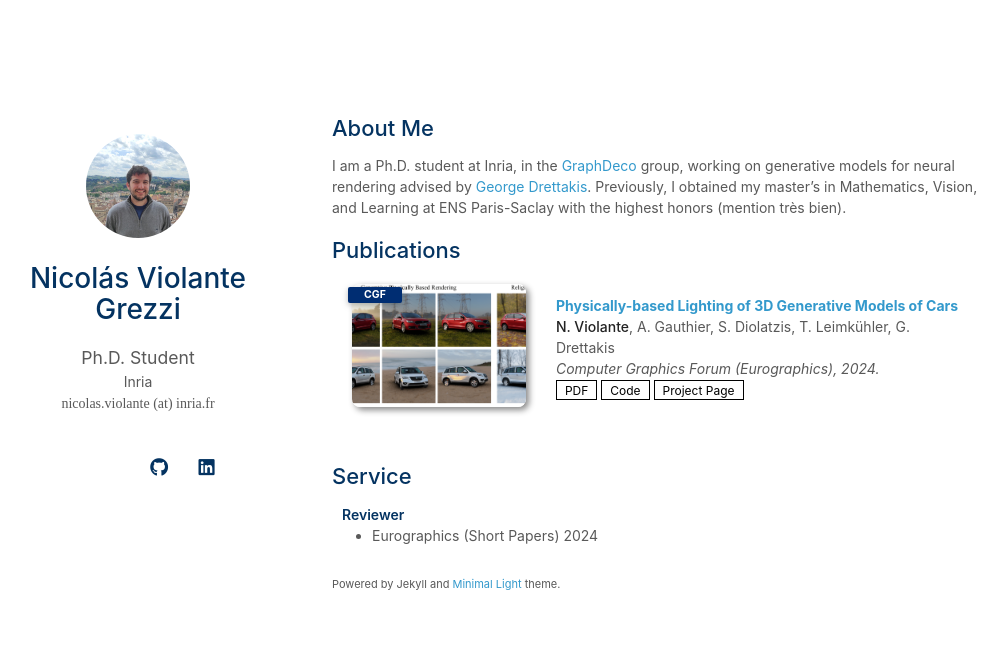
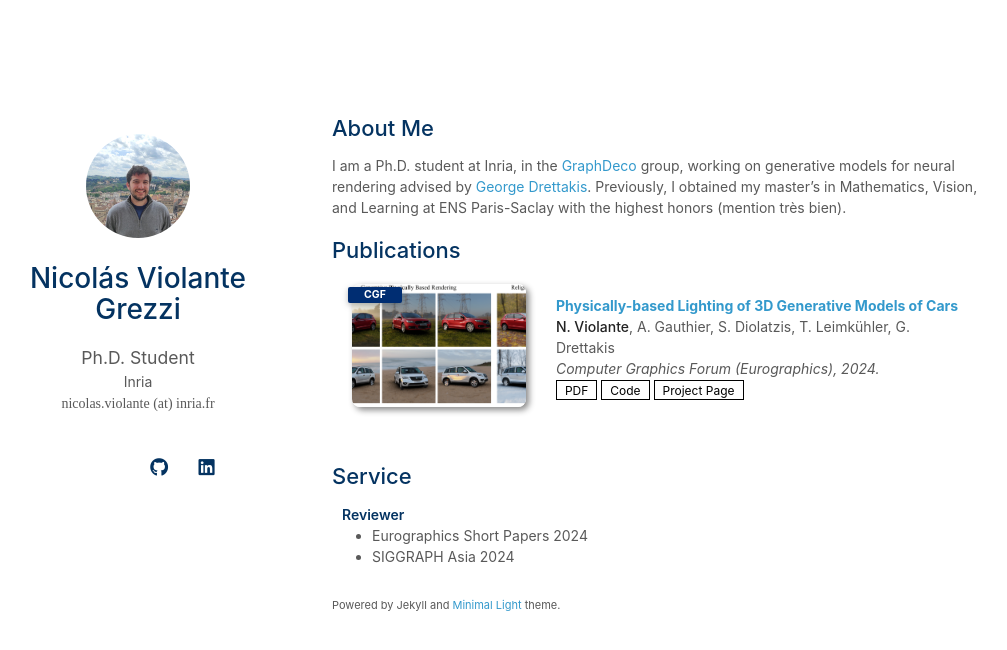
Before and after one commit to nviolante25/nviolante25.github.io, a Jekyll site: the page built from index.md, in a window 1280 px wide. Shown: the top 650 px of the page, without its empty margins (138-1145 px from the left). Built offline with Jekyll 4.4.1, drawn with Linux system fonts in a browser that asks for light colours; nearby versions of some CDN libraries; a style sheet for code colours, icons or effects is not loaded; our own code applies the rules of GitHub Pages for plain Markdown files.

Commit message:
[ADD] service update

```diff
--- a/_includes/services.md
+++ b/_includes/services.md
@@ -3,5 +3,6 @@
 <h4 style="margin:0 10px 0;">Reviewer</h4>
 
 <ul style="margin:0 0 5px;">
-  <li>Eurographics (Short Papers) 2024</li>
+  <li>Eurographics Short Papers 2024</li>
+  <li>SIGGRAPH Asia 2024</li>
 </ul>
```
